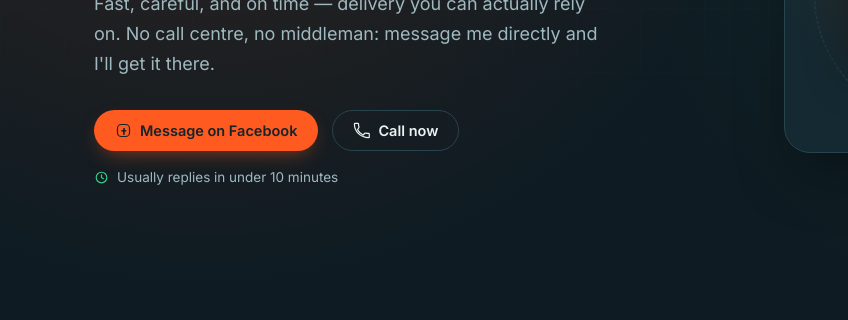
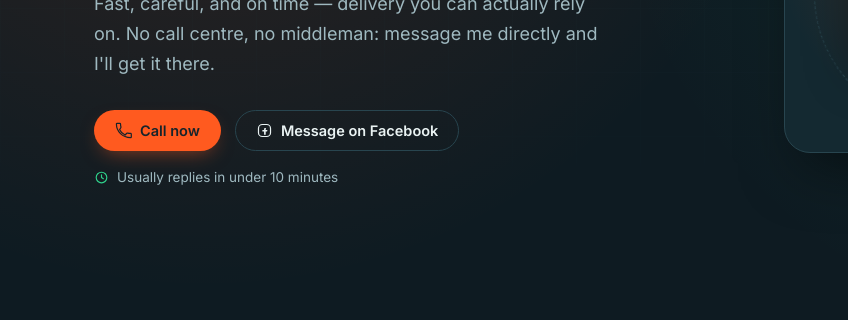
Before and after one commit to ayoubbelme/NONO-delivery, a plain HTML site: page index.html in a window 1280 px wide. Shown: the part 312-632 px from the top of the page, 0-848 px from the left. Drawn offline with nearby package versions, Linux system fonts and the light colour scheme; grey boxes are pictures that could not be loaded.

Commit message:
replace two buttons

```diff
--- a/index.html
+++ b/index.html
@@ -1065,7 +1065,17 @@
           <p class="hero__id">Independent courier · <b id="heroCity">—</b></p>
           <p class="tagline" id="heroTagline">—</p>
           <div class="hero__cta">
-            <a class="btn btn-solid" id="ctaFacebook" href="#" target="_blank" rel="noopener">
+            <!-- Call Now: Set to solid orange primary action -->
+            <a class="btn btn-solid btn-orange" id="ctaCall" href="#">
+              <svg viewBox="0 0 24 24" fill="none" stroke="currentColor" stroke-width="1.7" stroke-linecap="round"
+                stroke-linejoin="round">
+                <path
+                  d="M6.6 10.8c1.6 3.2 4.4 6 7.6 7.6l2.5-2.5c.3-.3.8-.4 1.2-.3 1.3.4 2.7.6 4.1.6.6 0 1 .4 1 1V21c0 .6-.4 1-1 1C10.6 22 2 13.4 2 2.9c0-.6.4-1 1-1h3.8c.6 0 1 .4 1 1 0 1.4.2 2.8.6 4.1.1.4 0 .9-.3 1.2L6.6 10.8Z" />
+              </svg>
+              Call now
+            </a>
+            <!-- Message on Facebook: Set to normal outline action -->
+            <a class="btn btn-outline" id="ctaFacebook" href="#" target="_blank" rel="noopener">
               <svg viewBox="0 0 24 24" fill="none" stroke="currentColor" stroke-width="1.7" stroke-linecap="round"
                 stroke-linejoin="round">
                 <rect x="3.5" y="3.5" width="17" height="17" rx="5.5" />
@@ -1074,14 +1084,6 @@
                   fill="currentColor" stroke="none" />
               </svg>
               Message on Facebook
-            </a>
-            <a class="btn btn-outline" id="ctaCall" href="#">
-              <svg viewBox="0 0 24 24" fill="none" stroke="currentColor" stroke-width="1.7" stroke-linecap="round"
-                stroke-linejoin="round">
-                <path
-                  d="M6.6 10.8c1.6 3.2 4.4 6 7.6 7.6l2.5-2.5c.3-.3.8-.4 1.2-.3 1.3.4 2.7.6 4.1.6.6 0 1 .4 1 1V21c0 .6-.4 1-1 1C10.6 22 2 13.4 2 2.9c0-.6.4-1 1-1h3.8c.6 0 1 .4 1 1 0 1.4.2 2.8.6 4.1.1.4 0 .9-.3 1.2L6.6 10.8Z" />
-              </svg>
-              Call now
             </a>
           </div>
           <div class="hero__note">
```
